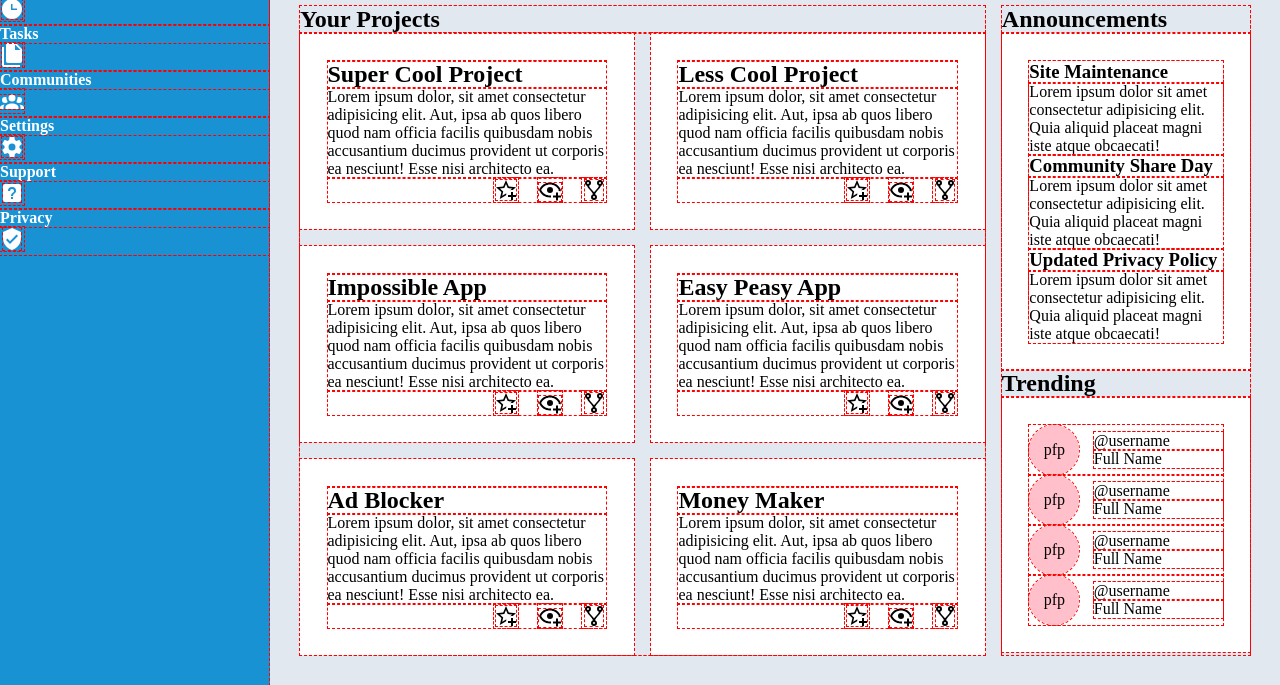
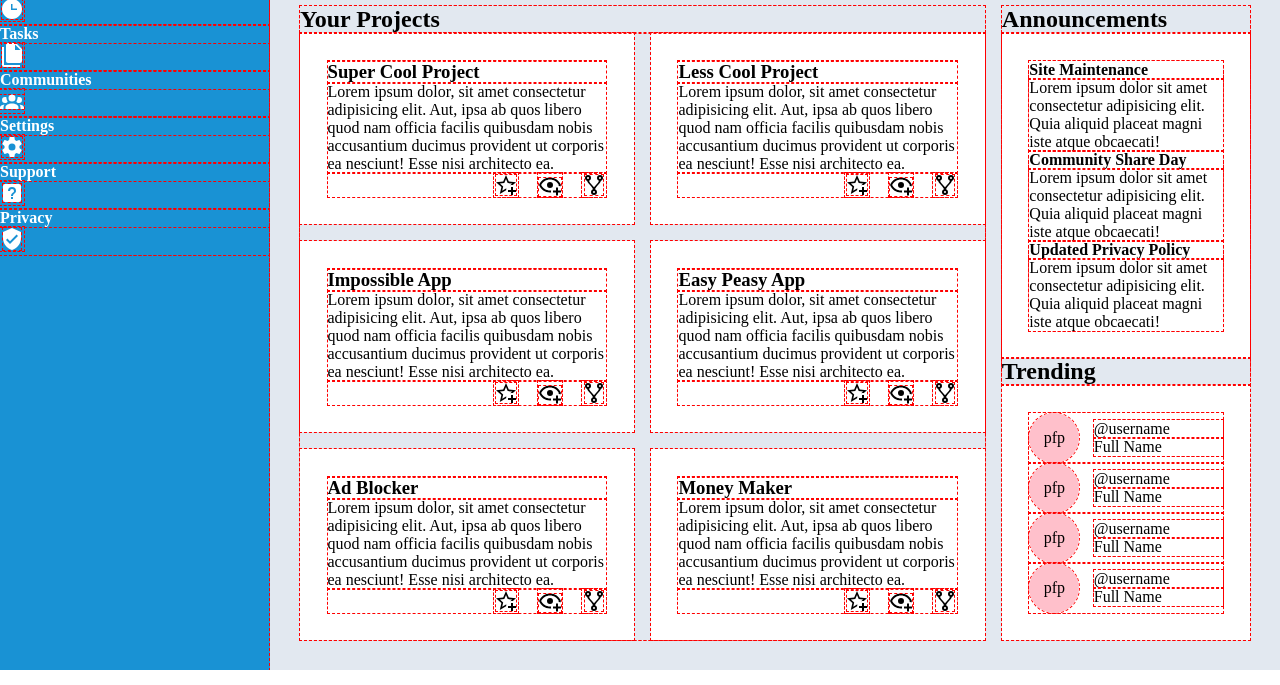
Before and after one commit to mattxmade/odin-admin-dashboard, a plain HTML site: page index.html in a window 1280 px wide. Shown: the part 186-871 px from the top of the page. Drawn offline with Linux system fonts and the light colour scheme.

Commit message:
Fix h3 tags; change h3 tags to h4

```diff
--- a/index.html
+++ b/index.html
@@ -118,7 +118,7 @@
           <ul class="cards-projects">
             <li class="card card-1">
               <div class="highlight"></div>
-              <h2>Super Cool Project</h3>
+              <h3>Super Cool Project</h3>
               <p>Lorem ipsum dolor, sit amet consectetur adipisicing elit. Aut, ipsa ab quos libero quod nam officia facilis quibusdam nobis accusantium ducimus provident ut corporis ea nesciunt! Esse nisi architecto ea.</p>
               <ul class="card-icons">
                 <li>
@@ -141,7 +141,7 @@
 
             <li class="card card-2">
               <div class="highlight"></div>
-              <h2>Less Cool Project</h3>
+              <h3>Less Cool Project</h3>
               <p>Lorem ipsum dolor, sit amet consectetur adipisicing elit. Aut, ipsa ab quos libero quod nam officia facilis quibusdam nobis accusantium ducimus provident ut corporis ea nesciunt! Esse nisi architecto ea.</p>
               <ul class="card-icons">
                 <li>
@@ -164,7 +164,7 @@
 
             <li class="card card-3">
               <div class="lighlight"></div>
-              <h2>Impossible App</h3>
+              <h3>Impossible App</h3>
               <p>Lorem ipsum dolor, sit amet consectetur adipisicing elit. Aut, ipsa ab quos libero quod nam officia facilis quibusdam nobis accusantium ducimus provident ut corporis ea nesciunt! Esse nisi architecto ea.</p>
               <ul class="card-icons">
                 <li>
@@ -187,7 +187,7 @@
 
             <li class="card card-4">
               <div class="lighlight"></div>
-              <h2>Easy Peasy App</h3>
+              <h3>Easy Peasy App</h3>
               <p>Lorem ipsum dolor, sit amet consectetur adipisicing elit. Aut, ipsa ab quos libero quod nam officia facilis quibusdam nobis accusantium ducimus provident ut corporis ea nesciunt! Esse nisi architecto ea.</p>
               <ul class="card-icons">
                 <li>
@@ -210,7 +210,7 @@
 
             <li class="card card-5">
               <div class="lighlight"></div>
-              <h2>Ad Blocker</h3>
+              <h3>Ad Blocker</h3>
               <p>Lorem ipsum dolor, sit amet consectetur adipisicing elit. Aut, ipsa ab quos libero quod nam officia facilis quibusdam nobis accusantium ducimus provident ut corporis ea nesciunt! Esse nisi architecto ea.</p>
               <ul class="card-icons">
                 <li>
@@ -233,7 +233,7 @@
 
             <li class="card card-6">
               <div class="lighlight"></div>
-              <h2>Money Maker</h3>
+              <h3>Money Maker</h3>
               <p>Lorem ipsum dolor, sit amet consectetur adipisicing elit. Aut, ipsa ab quos libero quod nam officia facilis quibusdam nobis accusantium ducimus provident ut corporis ea nesciunt! Esse nisi architecto ea.</p>
               <ul class="card-icons">
                 <li>
@@ -260,15 +260,15 @@
           <h2>Announcements</h2>
           <div class="card cards-announcements">
             <div>
-              <h3>Site Maintenance</h3>
+              <h4>Site Maintenance</h4>
               <p>Lorem ipsum dolor sit amet consectetur adipisicing elit. Quia aliquid placeat magni iste atque obcaecati!</p>
             </div>
             <div>
-              <h3>Community Share Day</h3>
+              <h4>Community Share Day</h4>
               <p>Lorem ipsum dolor sit amet consectetur adipisicing elit. Quia aliquid placeat magni iste atque obcaecati!</p>
             </div>
             <div>
-              <h3>Updated Privacy Policy</h3>
+              <h4>Updated Privacy Policy</h4>
               <p>Lorem ipsum dolor sit amet consectetur adipisicing elit. Quia aliquid placeat magni iste atque obcaecati!</p>
             </div>
           </div>
```
